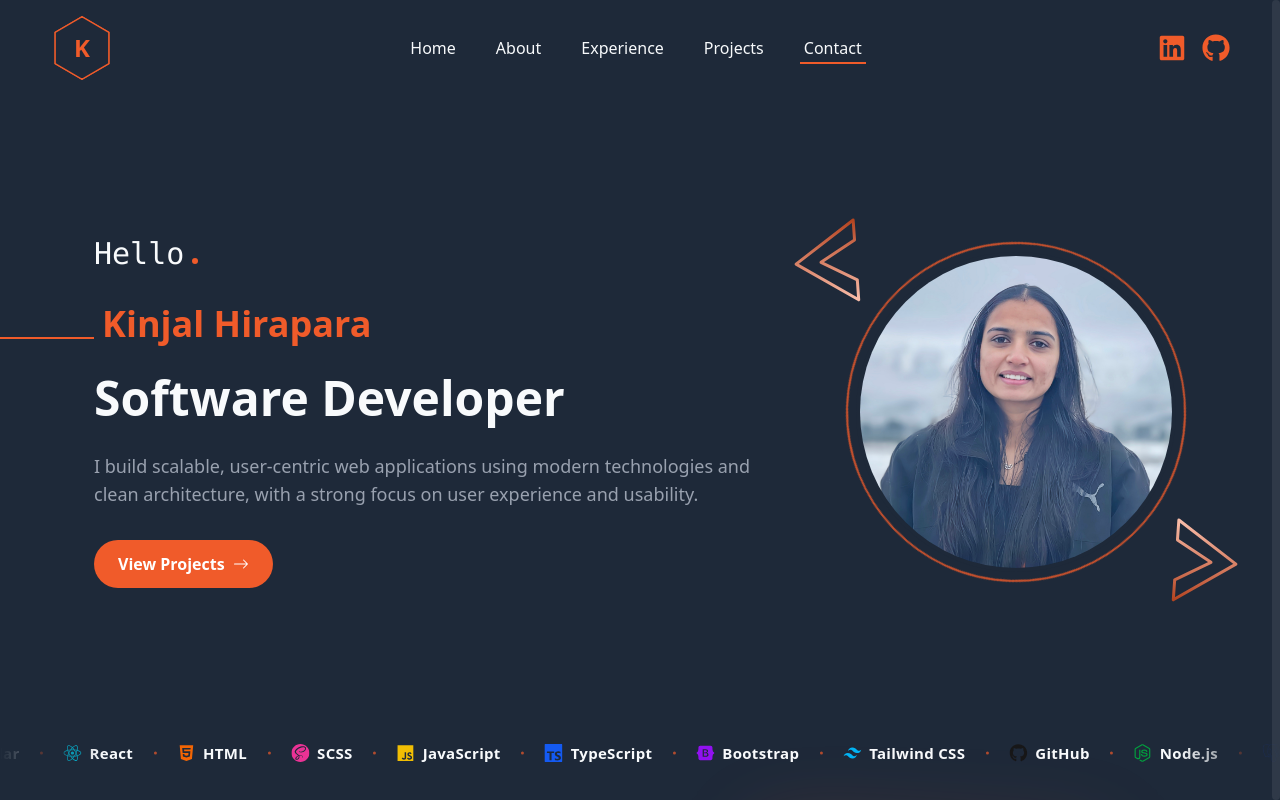
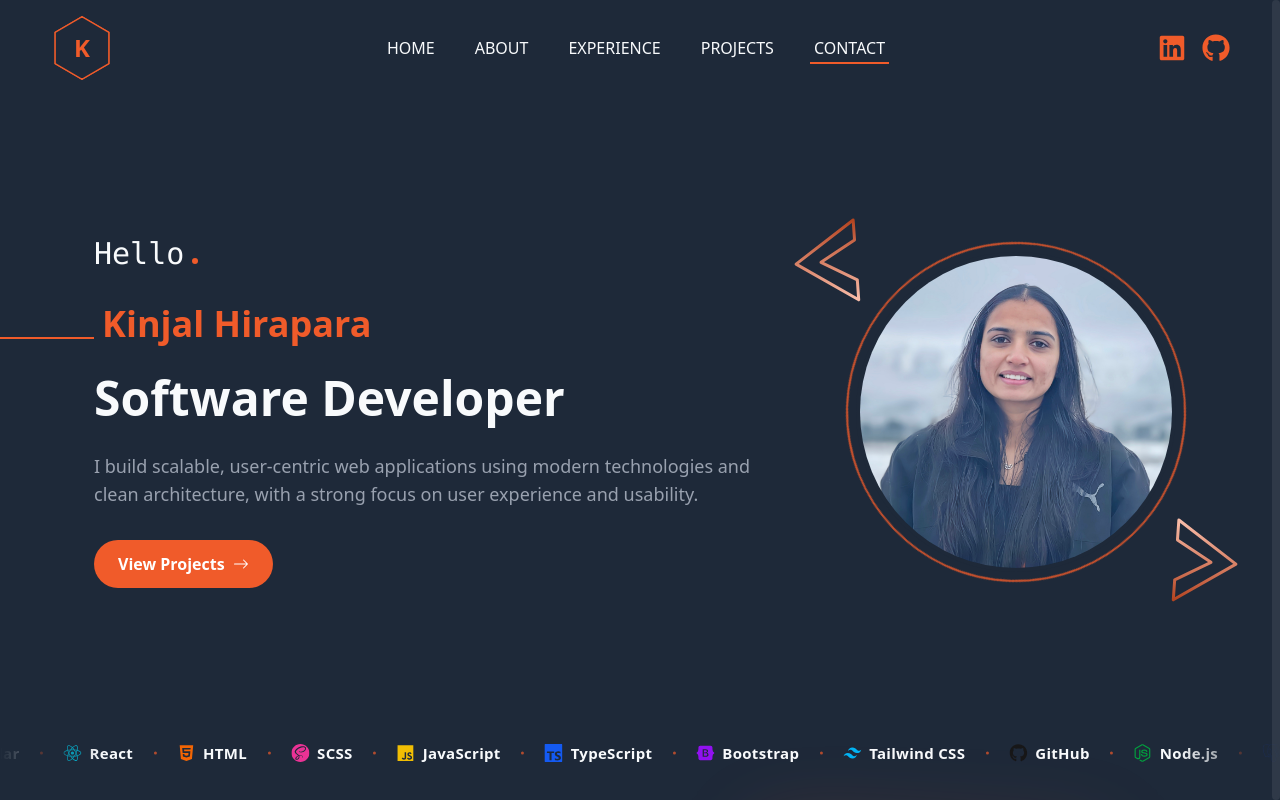
Before and after one commit to KinjalHirapara/portfolio, a React (Vite) app: page / in a window 1280 px wide. Shown: the top 800 px of the page. Built offline with nearby package versions, Linux system fonts and the light colour scheme.

Commit message:
Added navlink upperclass

```diff
--- a/src/components/NavLinks.tsx
+++ b/src/components/NavLinks.tsx
@@ -59,7 +59,7 @@ const NavLinks: React.FC<{
             <a
               href={`#${link.id}`}
               onClick={props.onLinkClick}
-              className={`cursor-pointer text-textDark dark:text-textLight relative inline-flex items-center px-1 py-1 capitalize transition-colors after:content-[''] after:absolute after:left-0 after:bottom-0 after:h-[2px] after:w-full after:bg-primary after:origin-left after:transition-transform after:duration-300 ${
+              className={`cursor-pointer text-textDark dark:text-textLight relative inline-flex items-center px-1 py-1 uppercase transition-colors after:content-[''] after:absolute after:left-0 after:bottom-0 after:h-[2px] after:w-full after:bg-primary after:origin-left after:transition-transform after:duration-300 ${
                 isActive
                   ? "after:scale-x-100"
                   : "after:scale-x-0 hover:after:scale-x-100"
```
